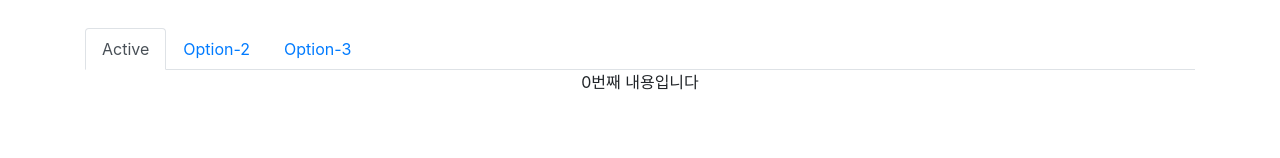
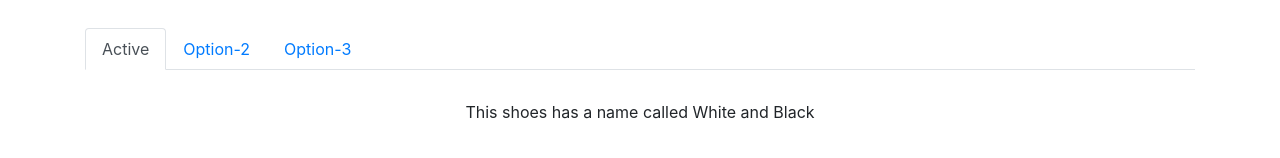
Before and after one commit to kirin059/React_shop, a React (Create React App) app: page /detail/0 in a window 1280 px wide. Shown: the part 606-764 px from the top of the page. Built offline with nearby package versions, Linux system fonts and the light colour scheme.

Commit message:
Add: tap 수정

```diff
--- a/src/component/Detail.js
+++ b/src/component/Detail.js
@@ -82,13 +82,13 @@ function TapContent(props) {
   });
 
   if (props.push === 0) {
-   return <div> 0번째 내용입니다 </div>
+   return <div style={{paddingTop: '30px'}}> This shoes has a name called White and Black </div>
   }
   else if(props.push === 1) {
-    return <div> 1번째 내용입니다 </div>
+    return <div style={{paddingTop: '30px'}}> There are 4 colors : black, red, yellow, green </div>
   }
   else if(props.push === 2) {
-    return <div> 2번째 내용입니다 </div>
+    return <div style={{paddingTop: '30px'}}> If you are join our website, you can gain 2 coupones for sales. </div>
   }
 }
 
```
